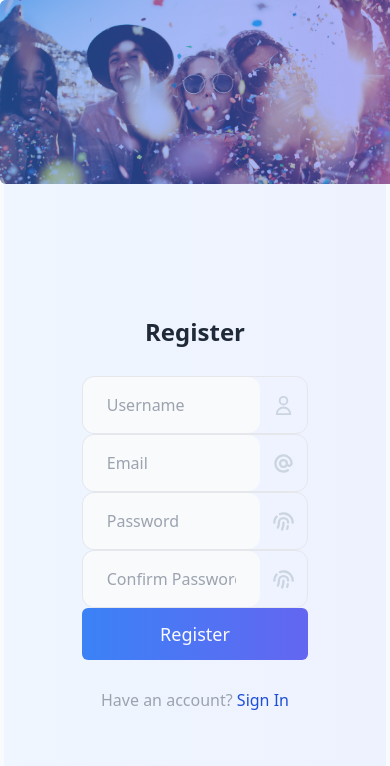
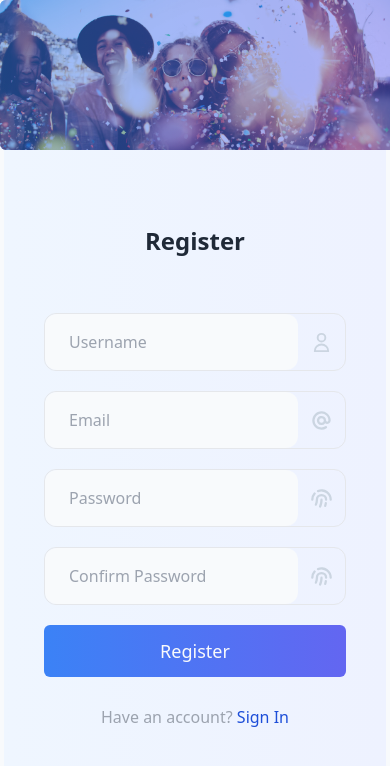
Before and after one commit to EspiraMarvin/events-app, a Next.js app: page /register in a window 390 px wide. Shown: the top 766 px of the page. Built offline with nearby package versions, Linux system fonts and the light colour scheme.

Commit message:
feat: adds fixes

```diff
--- a/pages/login.tsx
+++ b/pages/login.tsx
@@ -68,9 +68,11 @@ export default function Login() {
         <link rel="icon" href="/favicon.ico" />
       </Head>
 
-      <section className="flex flex-col w-3/4 gap-10 mx-auto">
-        <div className="title">
-          <h1 className="text-4xl font-bold text-gray-800 md:py-4">Login</h1>
+      <section className="flex flex-col w-full gap-10 mx-auto md:w-3/4 ">
+        <div className="-mt-10 title md:-mt-0">
+          <h1 className="text-2xl font-bold text-gray-800 md:py-4 md:text-4xl">
+            Login
+          </h1>
           <p className="hidden mx-auto text-gray-400 md:flex lg:w-3/4 2xl:inline">
             Be social, outgoing and fun, expore events and get whats fits you
             right.
--- a/pages/register.tsx
+++ b/pages/register.tsx
@@ -61,9 +61,9 @@ export default function Register() {
         <link rel="icon" href="/favicon.ico" />
       </Head>
 
-      <section className="flex flex-col w-3/4 mx-auto gap-7">
-        <div className="title">
-          <h1 className="text-2xl font-bold text-gray-800 md:py-4 md:text-4xl">
+      <section className="flex flex-col w-full mx-auto md:w-3/4">
+        <div className="-mt-10 title md:-mt-0">
+          <h1 className="text-2xl font-bold text-gray-800 pb-14 md:py-4 md:text-4xl">
             Register
           </h1>
           <p className="hidden mx-auto text-gray-400 md:flex lg:w-3/4 2xl:inline">
@@ -72,9 +72,10 @@ export default function Register() {
           </p>
         </div>
 
+        <div className="flex flex-col gap-7">
           {/* form */}
           <form
-          className="flex flex-col md:gap-y-5"
+            className="flex flex-col gap-y-5"
             onSubmit={handleSubmit(onSubmit)}
           >
             <div
@@ -173,6 +174,7 @@ export default function Register() {
               <a className="text-blue-700">Sign In</a>
             </Link>
           </p>
+        </div>
       </section>
     </Layout>
   )
```
Lines whose indentation alone changed are shown as unchanged.
